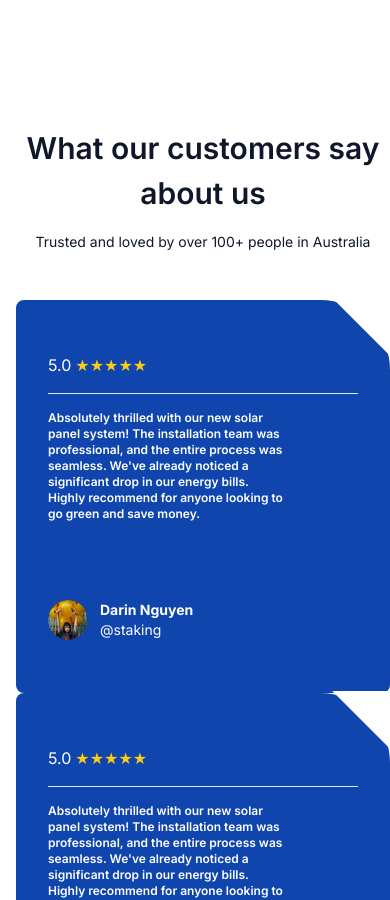
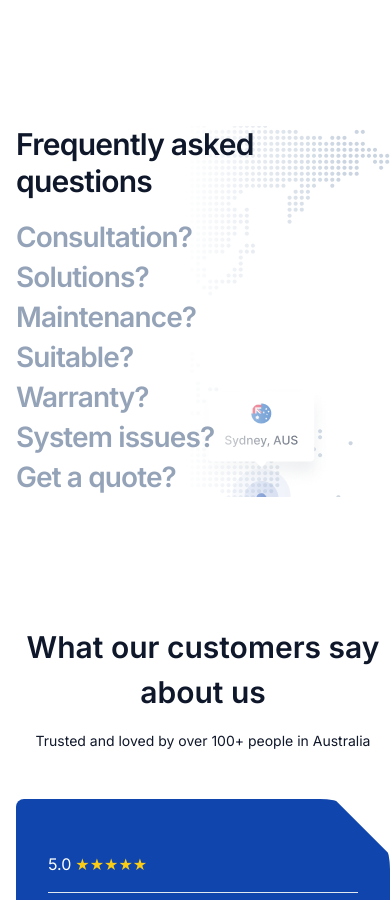
Before and after one commit to sadat66/spyene-client, a Next.js app: page / in a window 390 px wide. Shown: the part 3027-3927 px from the top of the page. Built offline with nearby package versions, Linux system fonts and the light colour scheme; no server answers.

Commit message:
responsive FAQ

```diff
--- a/src/app/_components/faq.jsx
+++ b/src/app/_components/faq.jsx
@@ -1,4 +1,6 @@
-import * as React from "react";
+"use client";
+
+import React, { useState } from "react";
 
 const faqs = [
   {
@@ -39,28 +41,39 @@ const faqs = [
 ];
 
 function FAQ() {
+  const [activeIndex, setActiveIndex] = useState(null); // Initialize state
+
+  const toggleAnswer = (index) => {
+    setActiveIndex(index === activeIndex ? null : index); // Toggle answer visibility
+  };
+
   return (
     <div
       style={{
         backgroundImage:
           "linear-gradient(270deg, rgba(255, 255, 255, 0) 11.82%, #FFF 52.49%), url(/bg-faq.png)",
       }}
-      className="max-w-[1440px] ps-4 lg:ps-[256px] bg-fit bg-no-repeat mb-[128px] bg-right w-full flex gap-10 justify-center items-center text-slate-900 max-md:px-5 hidden md:flex"
+      className="max-w-[1440px] ps-4 lg:ps-[256px] bg-fit bg-no-repeat mb-[128px] bg-right w-full flex gap-10 justify-center items-center text-slate-900 px-5 max-md:bg-none" // No background on small screens
     >
       <div className="flex flex-col flex-1 shrink self-stretch space-y-4 w-full basis-0 max-md:max-w-full">
         <h2 className="text-3xl font-semibold text-[#0F172A] tracking-tight leading-tight max-md:max-w-full">
           Frequently asked questions
         </h2>
-        <div className="flex pr-[256px] flex-col items-start w-full text-5xl font-extrabold tracking-tight leading-none max-md:max-w-full max-md:text-4xl">
+        <div className="flex lg:pr-[256px] flex-col items-start w-full text-5xl font-extrabold tracking-tight leading-none max-md:max-w-full max-md:text-4xl">
           {faqs.map((faq, i) => (
             <div
               key={i}
-              className="group w-full flex justify-between items-center"
+              className="group w-full flex flex-col md:flex-row justify-between items-start md:items-center cursor-pointer"
+              onClick={() => toggleAnswer(i)} // Toggle answer on click
             >
-              <h1 className="cursor-pointer hover:text-[#1045AD] transition-text duration-500 text-[#94A3B8] text-[36px] font-semibold leading-12">
+              <h1 className="hover:text-[#1045AD] transition-text duration-500 text-[#94A3B8] text-[36px] font-semibold leading-12 max-md:text-[28px]">
                 {faq.question}
               </h1>
-              <p className="text-sm text-[#64748B] font-medium w-[551px] opacity-0 group-hover:opacity-100 transition-opacity duration-500">
+              <p
+                className={`text-sm text-[#64748B] font-medium w-[551px] md:opacity-0 group-hover:opacity-100 transition-opacity duration-500 max-md:w-full max-md:text-[16px] ${
+                  activeIndex === i ? "max-md:block max-md:mt-2" : "max-md:hidden"
+                }`}
+              >
                 {faq.answer}
               </p>
             </div>
@@ -70,4 +83,5 @@ function FAQ() {
     </div>
   );
 }
+
 export default FAQ;
```
